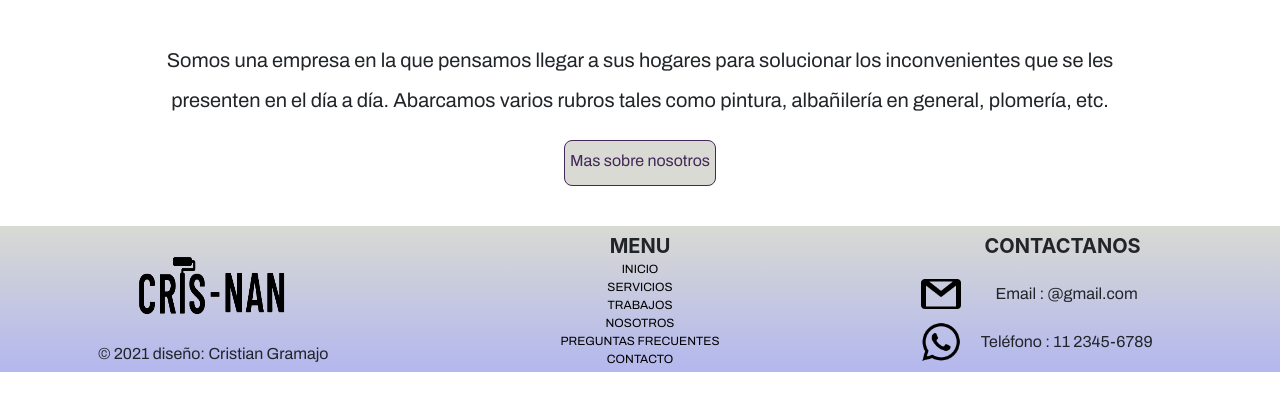
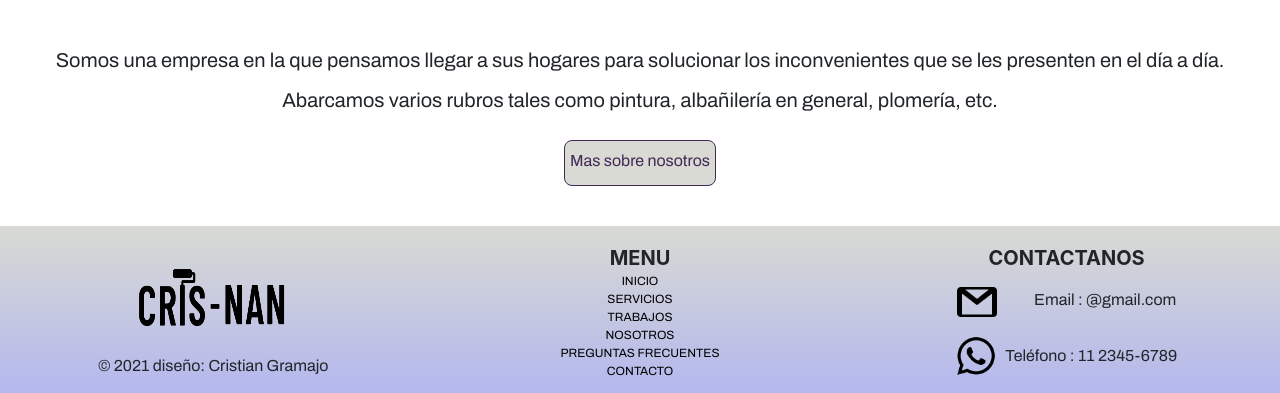
Before and after one commit to CristianG22/WebCrisNan, a website: page index.html in a window 1280 px wide. Shown: the part 512-905 px from the top of the page. Before the commit the page ends 884 px from the top, so only its background shows below. Drawn offline with nearby package versions, Linux system fonts and the light colour scheme; a web font is replaced by a local one.

Commit message:
cambios en scss de footer y cambios de estilos en la seccion inicio

```diff
--- a/index.html
+++ b/index.html
@@ -74,10 +74,14 @@
 
                 <div class="piePagina__contacto col-md-4">
                     <h5>CONTACTANOS</h5>
-                    <img class="logoGmail" src="images/general/gmail.png" alt="gmailLogo">
-                    <p>Email : @gmail.com</p>
-                    <img class="logoWsp" src="images/general/whatsapp.png" alt="wspLogo">
-                    <p>Teléfono : 11 2345-6789</p>
+                    <div>
+                        <img class="logoGmail" src="images/general/gmail.png" alt="gmailLogo">
+                        <p>Email : @gmail.com</p>
+                    </div>
+                    <div>
+                        <img class="logoWsp" src="images/general/whatsapp.png" alt="wspLogo">
+                        <p>Teléfono : 11 2345-6789</p>
+                    </div>
                 </div>
             </div>
         </div>
--- a/scss/_footer.scss
+++ b/scss/_footer.scss
@@ -1,4 +1,3 @@
-/* Styles footer*/
 h5 {
     font-size: 5rem;
     font-weight: bold;
@@ -8,6 +7,7 @@ h5 {
 
 .piePagina {
     text-align: center;
+    @include paddingsXandY (0rem,0rem,3rem,3rem);
 }
 
 .piePagina__decoracion img {
@@ -35,28 +35,25 @@ h5 {
 }
 
 .piePagina__contacto {
-    text-align: center;
+    display: flex;
+    flex-direction: column;
+    justify-content: space-between;
 
     p   {
         font-size: 4rem;
-        margin-top: 6rem;
+        display: inline;
         }
 
-    h5  {
-            right: 1rem;
-        }
 }
 
 
 .logoGmail {
-    @include positionXandY (17rem,0px,0px,12rem);
-    height: 10rem;
-    position: absolute;
+    @include imageSizes (10rem,10rem);
+    @include marginsXandY (0rem,9rem,1rem,0rem);
+
 }
 
 .logoWsp {
-    @include positionXandY (17rem,0px,0px,24rem);
-    height: 10rem;
-    position: absolute;
+    @include imageSizes (10rem,10rem);
+    @include marginsXandY (0rem,2rem,2rem,0rem);
 }
-/* fin de styles footer */
--- a/scss/_inicio.scss
+++ b/scss/_inicio.scss
@@ -16,7 +16,7 @@
 
     p   {
         text-align: center;
-        @include marginsXandY (30rem,30rem,5rem,10rem)
+        @include marginsXandY (10rem,10rem,5rem,10rem)
         }
 
     button {
--- a/scss/_variables.scss
+++ b/scss/_variables.scss
@@ -18,8 +18,8 @@
 }
 
 @mixin paddingsXandY ($pLeft,$pRight,$pBottom,$pTop) {
-    padding-left: $mLeft;
-    padding-right: $mRight;
-    padding-bottom: $mBottom;
-    padding-top: $mTop;
+    padding-left: $pLeft;
+    padding-right: $pRight;
+    padding-bottom: $pBottom;
+    padding-top: $pTop;
 }
```
Also changed, not shown: css/index.css.
